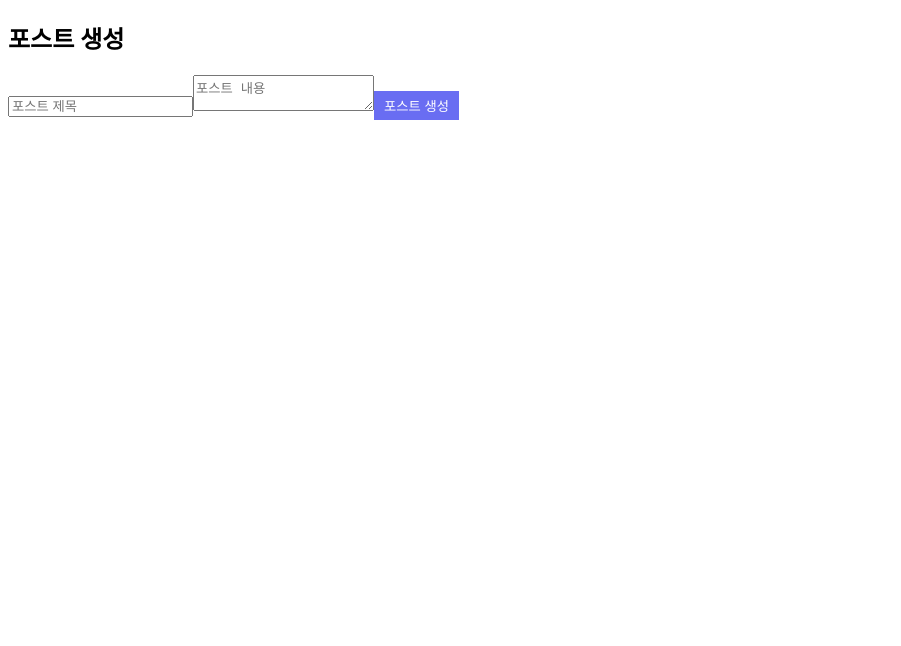
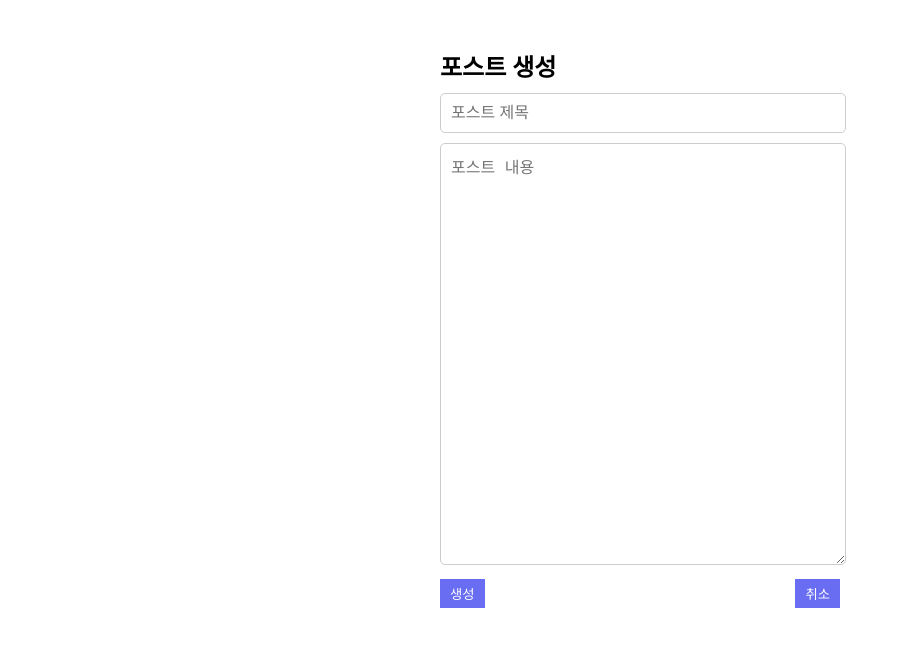
Before and after one commit to Lee-Siyoung/board_api, a Vue app in the folder frontend/: page /boards/1/post in a window 1280 px wide. Shown: the top 646 px of the page, without its empty margins (0-901 px from the left). Built offline with nearby package versions, Linux system fonts and the light colour scheme.

Commit message:
자잘한에러제거

```diff
--- a/frontend/src/components/PostCreate.vue
+++ b/frontend/src/components/PostCreate.vue
@@ -1,12 +1,21 @@
 <template>
   <div class="post-create">
     <h2>포스트 생성</h2>
-    <input v-model="state.newPostName" type="text" placeholder="포스트 제목" />
+    <input
+      class="name"
+      v-model="state.newPostName"
+      type="text"
+      placeholder="포스트 제목"
+    />
     <textarea
+      class="detail"
       v-model="state.newPostDetail"
       placeholder="포스트 내용"
     ></textarea>
-    <button @click="createPost">포스트 생성</button>
+    <div class="button-container">
+      <button @click="createPost" class="create-button">생성</button>
+      <button @click="backContent" class="cancel-button">취소</button>
+    </div>
   </div>
 </template>
 
@@ -45,7 +54,12 @@ export default {
         });
     };
 
+    const backContent = () => {
+      router.go(-1);
+    };
+
     return {
+      backContent,
       createPost,
       state,
     };
@@ -53,4 +67,34 @@ export default {
 };
 </script>
 
-<style></style>
+<style>
+.post-create {
+  max-width: 400px;
+  margin: 0 auto;
+  padding: 20px;
+}
+
+h2 {
+  font-size: 1.5rem;
+  margin-bottom: 10px;
+}
+.detail,
+.name {
+  width: 96%;
+  font-size: 16px;
+  border: 1px solid #ccc;
+  border-radius: 5px;
+  padding: 10px;
+  margin-bottom: 10px;
+  resize: vertical;
+}
+
+.detail {
+  height: 400px;
+}
+
+.button-container {
+  display: flex;
+  justify-content: space-between;
+}
+</style>
--- a/frontend/src/components/PostDetail.vue
+++ b/frontend/src/components/PostDetail.vue
@@ -16,9 +16,10 @@
       ></textarea>
     </div>
     <div v-if="!state.isEditing">
-      <button @click="startEditing">수정</button>
-      <div class="button"></div>
-      <button @click="deletePost">삭제</button>
+      <div class="button-container">
+        <button @click="startEditing">수정</button>
+        <button @click="deletePost">삭제</button>
+      </div>
     </div>
     <div v-else>
       <button @click="saveEdit">저장</button>
@@ -156,9 +157,4 @@ export default {
 .post-detail button {
   padding: 10px 20px;
 }
-
-.button {
-  width: 10px; /* 원하는 간격 크기를 지정하세요. */
-  display: inline-block; /* div 요소가 가로로 나란히 표시되도록 설정합니다. */
-}
 </style>
--- a/frontend/src/routes/index.js
+++ b/frontend/src/routes/index.js
@@ -30,7 +30,7 @@ const routes = [
 ];
 
 const router = createRouter({
-  history: createWebHistory(),
+  history: createWebHistory(process.env.BASE_URL),
   routes,
 });
 
```
Also changed, not shown: 2 other files (tests, documents, lock files or other folders).
